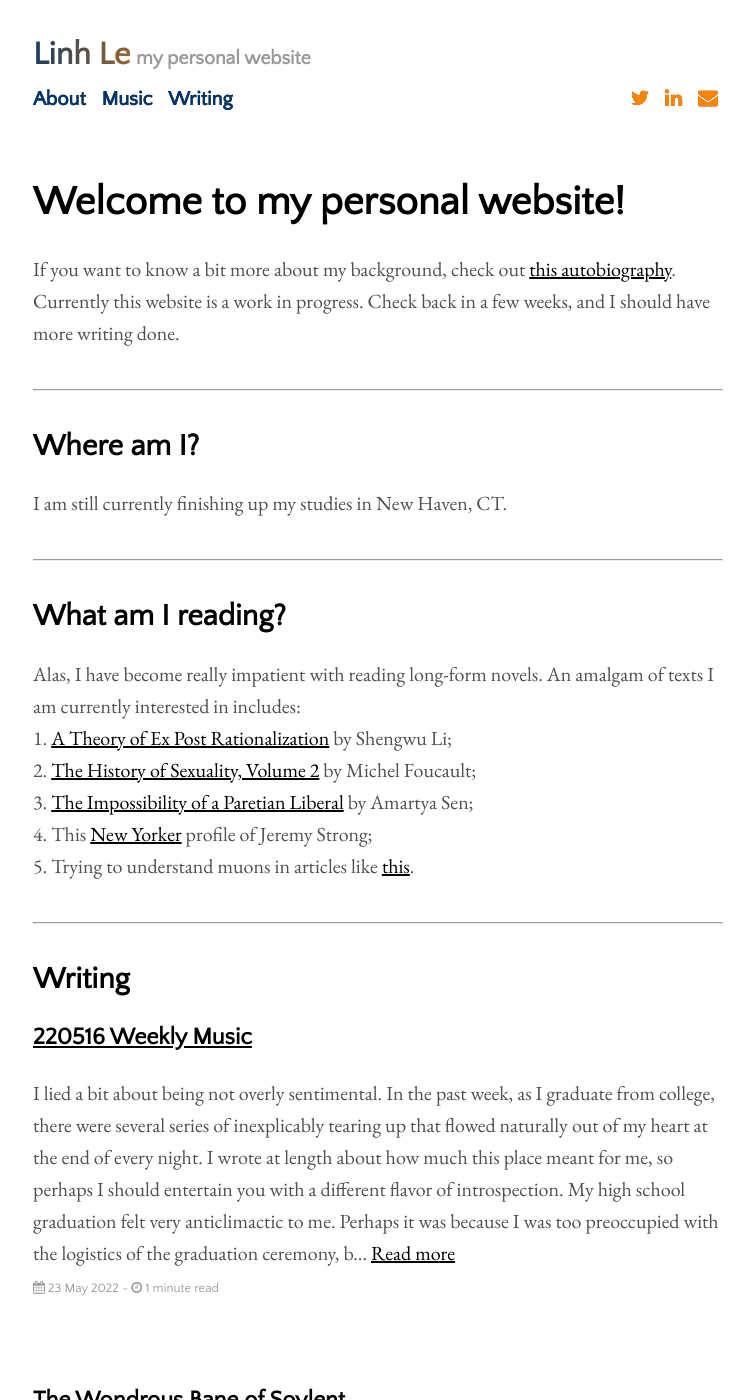
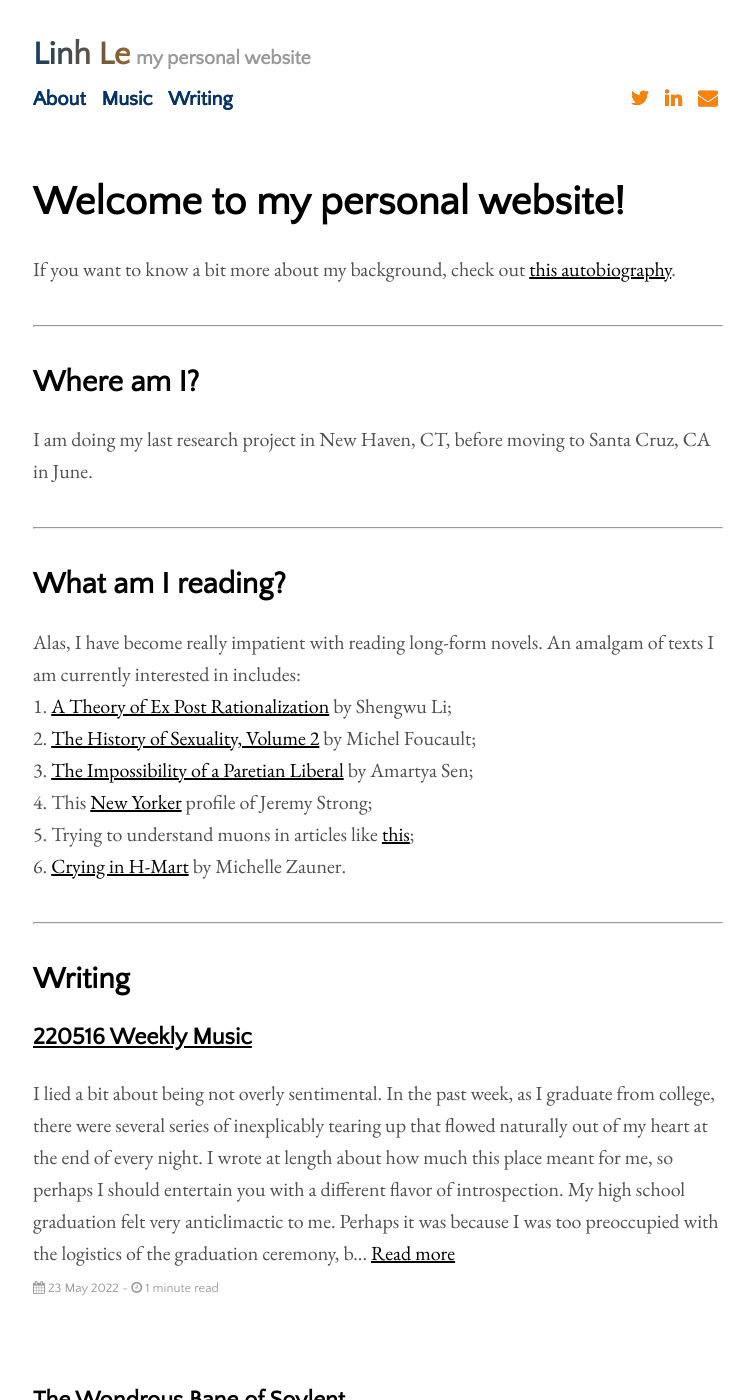
Before and after one commit to aidenva/aidenva.github.io, a Jekyll site: the page built from index.html, in a window 1280 px wide and 1400 px high. Shown: the whole window, without its empty margins (262-1016 px from the left). Built offline with Jekyll 4.4.1, drawn with Linux system fonts in a browser that asks for light colours; the list of posts is cut into pages by our own code.

Commit message:
update home

```diff
--- a/_layouts/home.html
+++ b/_layouts/home.html
@@ -6,12 +6,12 @@ layout: default
     Welcome to my personal website!
 </h1>
 
-If you want to know a bit more about my background, check out <a href="https://lemanhlinh.com/about">this autobiography</a>. Currently this website is a work in progress. Check back in a few weeks, and I should have more writing done.
+If you want to know a bit more about my background, check out <a href="https://lemanhlinh.com/about">this autobiography</a>.
 <hr>
 
 <h2>Where am I?</h2>
 
-I am still currently finishing up my studies in New Haven, CT.
+I am doing my last research project in New Haven, CT, before moving to Santa Cruz, CA in June.
 <hr>
 <h2>What am I reading?</h2>
 
@@ -20,7 +20,8 @@ Alas, I have become really impatient with reading long-form novels. An amalgam o
 2. <a href="https://www.goodreads.com/en/book/show/1878.The_History_of_Sexuality_Volume_2">The History of Sexuality, Volume 2</a> by Michel Foucault;<br>
 3. <a href="https://www.jstor.org/stable/1829633">The Impossibility of a Paretian Liberal</a> by Amartya Sen;<br>
 4. This <a href="https://www.newyorker.com/magazine/2021/12/13/on-succession-jeremy-strong-doesnt-get-the-joke">New Yorker</a> profile of Jeremy Strong;<br>
-5. Trying to understand muons in articles like <a href="https://www.bnl.gov/newsroom/news.php?a=218803">this</a>.<br>
+5. Trying to understand muons in articles like <a href="https://www.bnl.gov/newsroom/news.php?a=218803">this</a>;<br>
+6. <a href="https://www.newyorker.com/culture/culture-desk/crying-in-h-mart">Crying in H-Mart</a> by Michelle Zauner.<br>
 
 <hr>
 <h2>Writing</h2>
```
